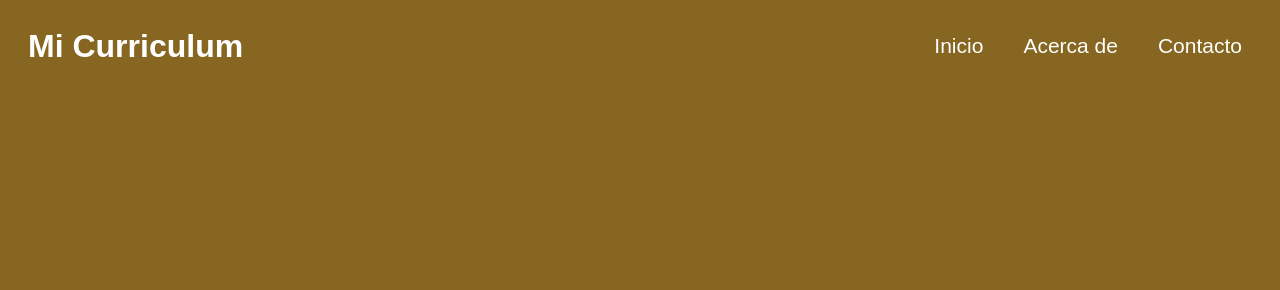
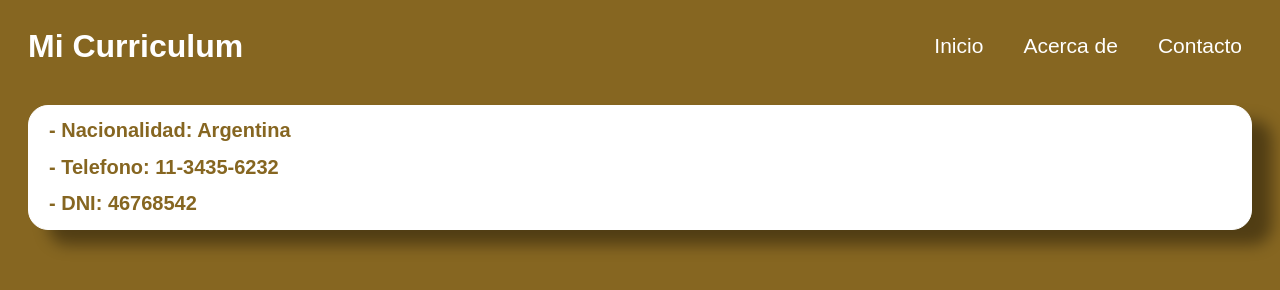
Before and after one commit to Facundototo/CV, a plain HTML site: page contacto.html in a window 1280 px wide. Drawn offline with Linux system fonts and the light colour scheme.

Commit message:
mod contacto

```diff
--- a/contacto.html
+++ b/contacto.html
@@ -18,3 +18,12 @@
           </ul>
         </nav>
     </header>
+  <div class="contacto">
+      <h1>- Nacionalidad: Argentina</h1>
+      <h1>- Telefono: 11-3435-6232</h1>
+      <h1>- DNI: 46768542</h1>
+  </div>
+
+
+
+</body>
--- a/style.css
+++ b/style.css
@@ -110,6 +110,12 @@ header {
     box-shadow: 20px 15px 15px rgba(0, 0, 0, 0.4);
     margin: 20px;
 }
+.h1Subtitulo{
+  color: white;
+  font-family: sans-serif;
+  font-size: 30px;
+  margin-left: 30px;
+}
 .h1DivCursos{
   color: #866621;
   font-family: sans-serif;
@@ -121,3 +127,16 @@ header {
   margin-left: 20px;
   font-size: 20px;
 }
+.contacto{
+  background-color: white;
+  border: 1px solid white;
+  border-radius: 20px;
+  box-shadow: 20px 15px 15px rgba(0, 0, 0, 0.4);
+  margin: 20px;
+}
+.contacto h1{
+  color: #866621;
+  font-family: sans-serif;
+  margin-left: 20px;
+  font-size: 20px;
+}
```
Also changed, not shown: acercaDe.html (+2 -1 lines).
